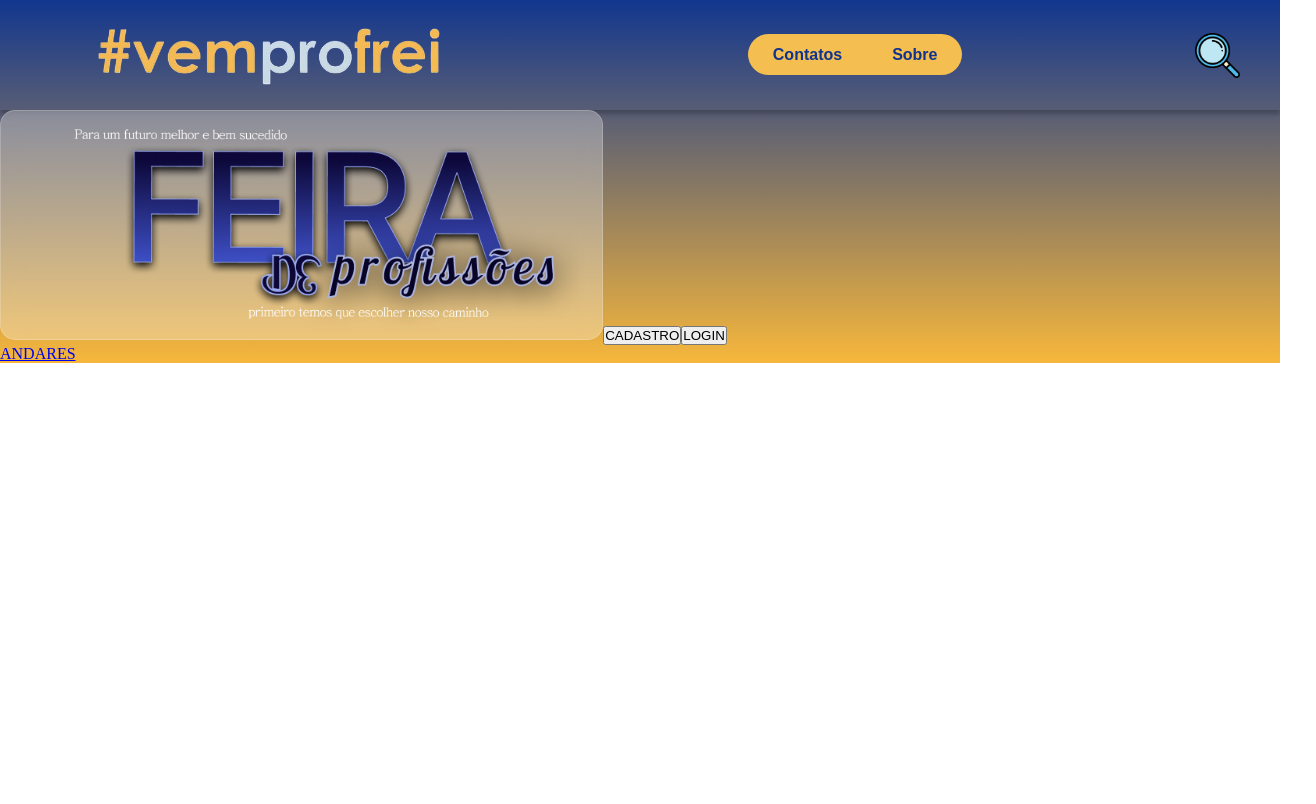
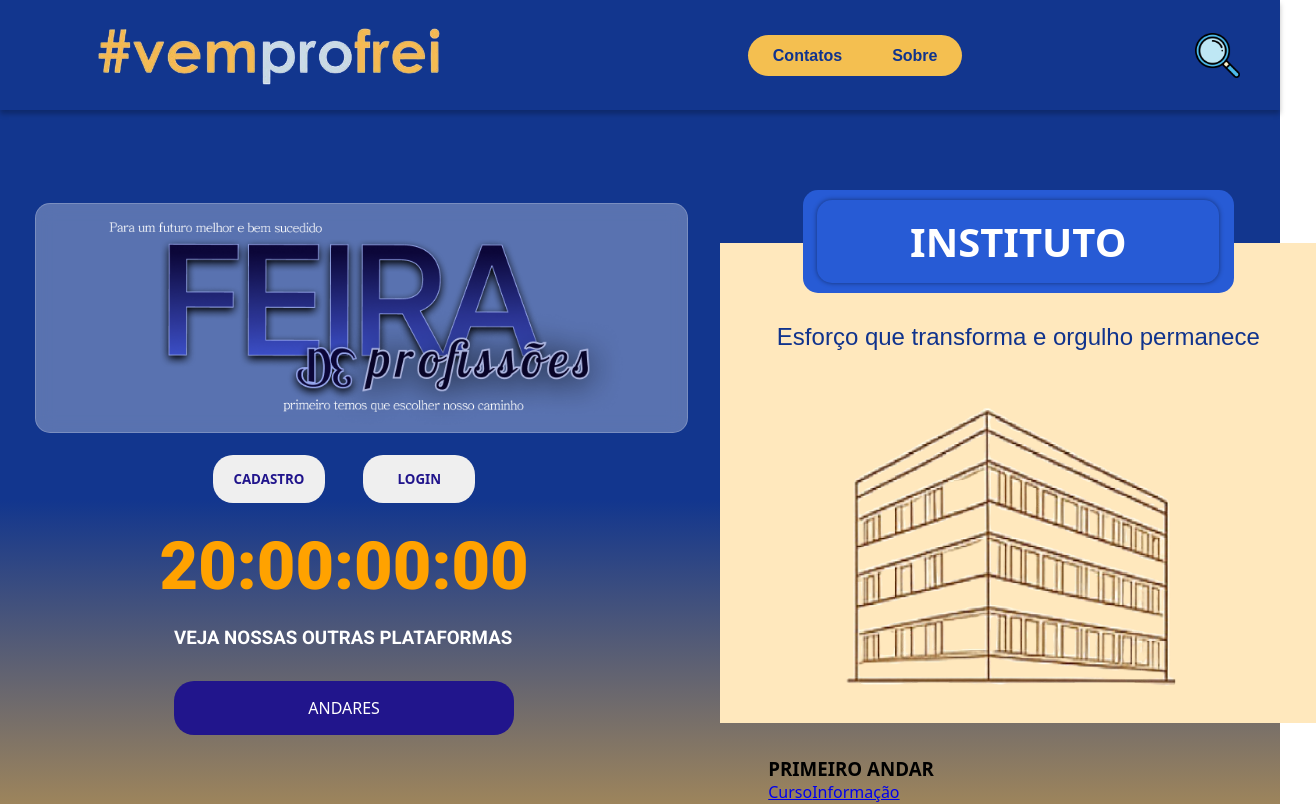
Before and after one commit to Mandeds/Feira-de-Profissoes, a React (Vite) app: page / in a window 1280 px wide. Shown: the top 804 px of the page, 1316 px wide, since content can reach past the window. Built offline with nearby package versions, Linux system fonts and the light colour scheme.

Commit message:
SITE FEITO COM SUCESSO

```diff
--- a/src/react/home/home.jsx
+++ b/src/react/home/home.jsx
@@ -19,27 +19,52 @@ export default function Home() {
             <main className="container_main">
 
                 <section className="container_principal">
-                    <img src="/src/assets/images/Group6.png" alt="" />
+                    <img className="feira" src="/src/assets/images/Group6.png" alt="" />
+        <br />
+                    <div className="botoes">
+                        <button>
+                            <strong>CADASTRO</strong>
+                        </button>
 
-                    <button>CADASTRO</button>
-                    <button>LOGIN</button>
+                        <button>
+                            <strong>LOGIN</strong>
+                        </button>
+                    </div>
 
-                    <h1></h1>
+                    <h1 className="horario" >20:00:00:00</h1>
 
-                    <div className="carrossel"></div>
+                    <div className="carrossel">
+                        <img src="" />
+                        <img src="" />
+                        <img src="" />
+                        <img src="" />
+                    </div>
 
-                    <h3></h3>
-
-                    {/* AO SELECIONAR OS ANDARES A IMAGEM AO LADO TRCA DE ACORDO COM A OPÇÂO SELECIONADA*/}
-                    <Link>ANDARES</Link>
-
+                    <div className="informacoes">
+                        <h3>VEJA NOSSAS OUTRAS PLATAFORMAS</h3>
+                        {/* AO SELECIONAR OS ANDARES A IMAGEM AO LADO TRCA DE ACORDO COM A OPÇÂO*/}
+                        <Link className="andares" >ANDARES</Link>
+                    </div>
                 </section>
 
 
                  {/* separação de conteúdos */}
 
                 <section className="container_secundaria">
+                    <div className="card_instituto">
+                        <div className="card_interno">
+                            <h1>INSTITUTO</h1>
+                        </div>
+                    </div>
 
+                    <div className="cards_andares">
+                        <h2>Esforço que transforma
+                    e orgulho permanece</h2>
+                        <img src="/src/assets/images/freibg.png" />
+                        <h3>PRIMEIRO ANDAR</h3>
+                        <Link to="">Curso</Link>
+                        <Link to="">Informação</Link>
+                    </div>
                 </section>
 
             </main>
--- a/src/react/home/style.scss
+++ b/src/react/home/style.scss
@@ -2,10 +2,12 @@
     padding: 0;
     margin: 0;
     box-sizing: border-box;
+    font-family: system-ui, -apple-system, BlinkMacSystemFont, 'Segoe UI', Roboto, Oxygen, Ubuntu, Cantarell, 'Open Sans', 'Helvetica Neue', sans-serif;
 }
 
 .container_home {
-    background-image: linear-gradient(to bottom, #12368E , #F7B73B );
+    background-image: linear-gradient(to bottom, #12368E 50%, #F7B73B);
+    height: 1000px;
 }
 
 header {
@@ -15,7 +17,7 @@ header {
     display: flex;
     align-items: center;
     justify-content: space-between;
-    box-shadow: 0px 4px 5px rgba(0,0,0,0.25);
+    box-shadow: 0px 4px 5px rgba(0, 0, 0, 0.25);
 }
 
 header img:nth-child(1) {
@@ -32,6 +34,8 @@ header img:nth-child(3):hover {
 }
 
 
+
+
 .link {
     text-decoration: none;
     background-color: #F4BF50;
@@ -42,6 +46,7 @@ header img:nth-child(3):hover {
     border-radius: 36px 0px 0px 36px;
     transition: all 0.3s ease-in-out;
 }
+
 .link1 {
     text-decoration: none;
     background-color: #F4BF50;
@@ -60,11 +65,110 @@ header img:nth-child(3):hover {
 
 /* SECTION PRINCIPAL */
 
-.container_principal img {
+
+
+.container_principal {
+    display: flex;
+    flex-direction: column;
+    align-items: center;
+}
+
+.container_principal>.feira {
     height: 230px;
-    background-color: rgba(255, 255, 255, 0.3); /* fundo semi-transparente */
+    margin-top: 45px;
+    margin-left: 35px;
+    padding-right: 50px;
+    background-color: rgba(255, 255, 255, 0.3);
+    /* fundo semi-transparente */
     border-radius: 15px;
-    backdrop-filter: blur(10px); /* efeito acrílico */
-    -webkit-backdrop-filter: blur(10px); /* para compatibilidade com Safari */
-    border: 1px solid rgba(255, 255, 255, 0.2); /* opcional: borda suave */
+    backdrop-filter: blur(10px);
+    /* efeito acrílico */
+    -webkit-backdrop-filter: blur(10px);
+    /* para compatibilidade com Safari */
+    border: 1px solid rgba(255, 255, 255, 0.2);
+    /* opcional: borda suave */
+
 }
+
+.container_principal button {
+    border-radius: 20px;
+    height: 3rem;
+    width: 7rem;
+    color: #21158C;
+    margin: 0 1.2rem;
+    border: none;
+    border: #EFB657;
+}
+
+.container_main {
+    display: flex;
+    gap: 2rem;
+    margin-top: 3rem;
+}
+
+.horario {
+    font-weight: 900;
+    font-size: 50pt;
+    font-family: 'Roboto', sans-serif;
+    margin-top: 1.5rem;
+    color: #ffa200;
+}
+
+.informacoes>h3 {
+    color: white;
+    font-family: "Roboto";
+    margin-bottom: 3rem;
+}
+
+.informacoes>.andares {
+    padding: 1rem 8.4rem;
+    background-color: #21158C;
+    color: white;
+    text-decoration: none;
+    border-radius: 20px;
+
+}
+
+
+// container_secundaria
+
+.container_secundaria{
+    display: flex;
+    flex-direction: column;
+    align-items: center;
+}
+
+.container_secundaria > .card_instituto {
+    background-color: #275BD5;
+    padding: .6rem .9rem;
+    border-radius: 15px;
+    color: white;
+    font-weight: bolder;
+    font-size: 20pt;
+    margin-top: 2rem;
+    z-index: 1000;
+}
+
+.container_secundaria > .card_instituto > .card_interno{
+    padding: 0.9rem 5.8rem;
+    border-radius: 15px;
+    box-shadow: 0px 0px 5px rgba(0, 0, 0, 0.459);
+}
+.container_secundaria > .cards_andares {
+    background-color: #FFE8BD;
+    height: 30rem;
+    padding: 3rem;
+    margin-top: -50px;
+}
+
+.container_secundaria > .cards_andares h2 {
+    font-family: "arial", sans-serif;
+    font-weight: lighter;
+    color: #10338D;
+    text-align: center;
+    padding-top: 2rem ;
+}
+
+.container_secundaria > .cards_andares > img{
+    height: 400px;
+}
```
Also changed, not shown: src/assets/images/freibg.png (added).
